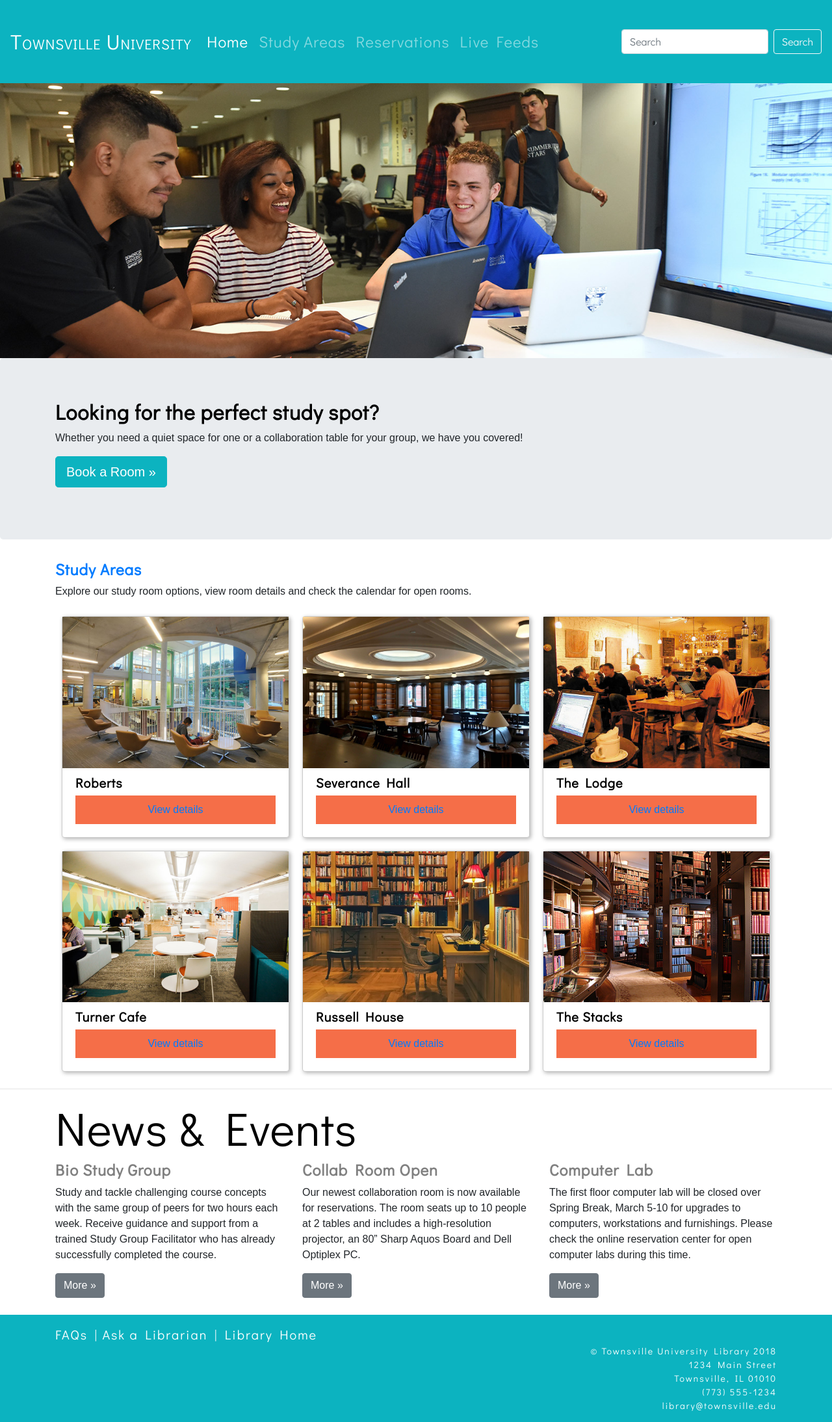
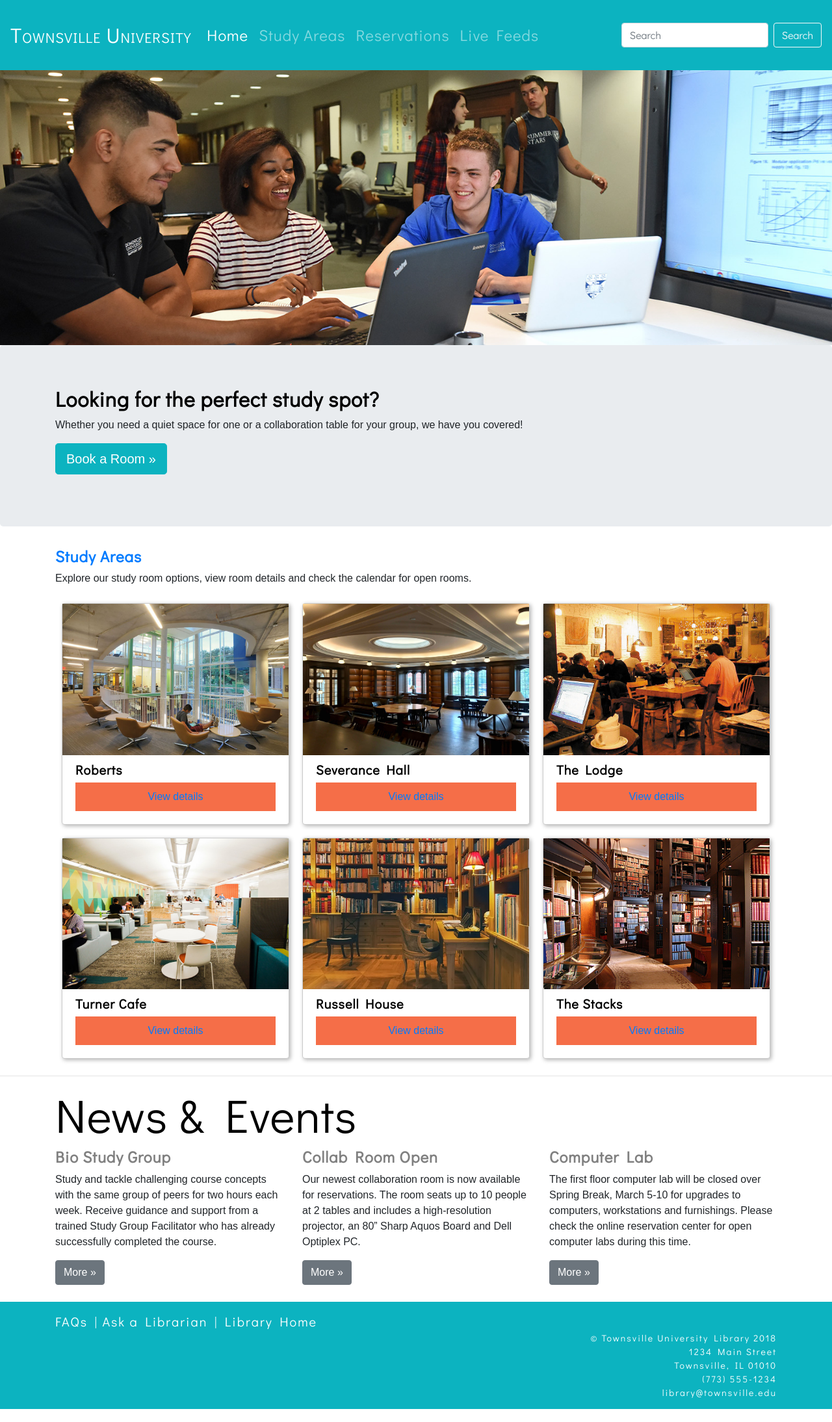
Before and after one commit to DOMLIS786/GAstudyareas, a Jekyll site: the page built from index.html, in a window 1280 px wide. Shown: the whole page at 65% size. Built offline with Jekyll 4.4.1, drawn with Linux system fonts in a browser that asks for light colours.

Commit message:
Update homepage.html

```diff
--- a/_layouts/homepage.html
+++ b/_layouts/homepage.html
@@ -15,8 +15,8 @@
     letter-spacing: 1px;
     margin-bottom: 0;
     border: 0;
-    padding-top: 35px;
-    padding-bottom: 35px;
+    padding-top: 25px;
+    padding-bottom: 25px;
     }
   .navbar-brand {
   font-family: 'Didact Gothic';font-size: 32px;
```
